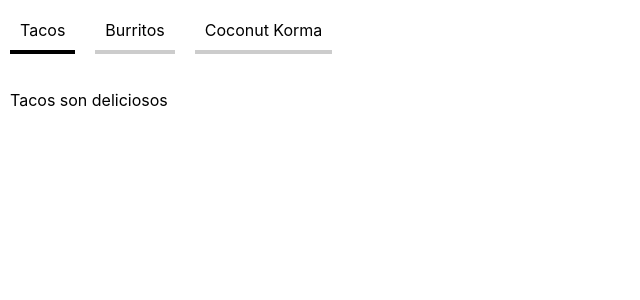
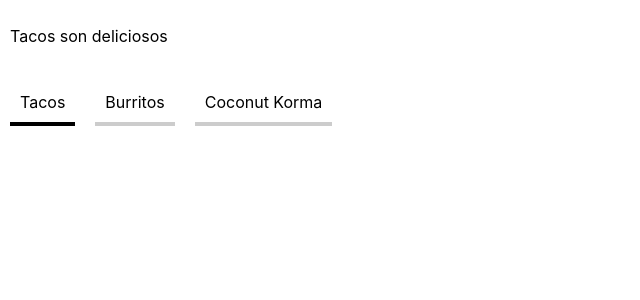
Before and after one commit to chicus12/techtalk-react-componets-pattern, a React (Create React App) app in the folder packages/compound-component/: page / in a window 1280 px wide. Shown: the top 300 px of the page, without its empty margins (0-640 px from the left). Built offline with nearby package versions, Linux system fonts and the light colour scheme.

Commit message:
Put a new prop for tabs position

```diff
--- a/packages/compound-component/src/App.js
+++ b/packages/compound-component/src/App.js
@@ -3,6 +3,10 @@ import React, { Component } from 'react'
 import * as styles from './styles'
 
 class Tabs extends Component {
+  static defaultProps = {
+    tabsPlacement: 'top',
+  }
+
   state = { activeIndex: 0 }
 
   selectTabIndex(activeIndex) {
@@ -34,10 +38,20 @@ class Tabs extends Component {
   }
 
   render() {
+    const tabs = (
+      <div key="tabs" style={styles.tabList}>
+        {this.renderTabs()}
+      </div>
+    )
+
+    const panels = (
+      <div key="panel" style={styles.tabPanels}>
+        {this.renderPanel()}
+      </div>
+    )
     return (
       <div>
-        <div style={styles.tabList}>{this.renderTabs()}</div>
-        <div style={styles.tabPanels}>{this.renderPanel()}</div>
+        {this.props.tabsPlacement === 'top' ? [tabs, panels] : [panels, tabs]}
       </div>
     )
   }
@@ -61,7 +75,7 @@ const App = () => {
 
   return (
     <div>
-      <Tabs data={tabData} />
+      <Tabs data={tabData} tabsPlacement="bottom" />
     </div>
   )
 }
```
